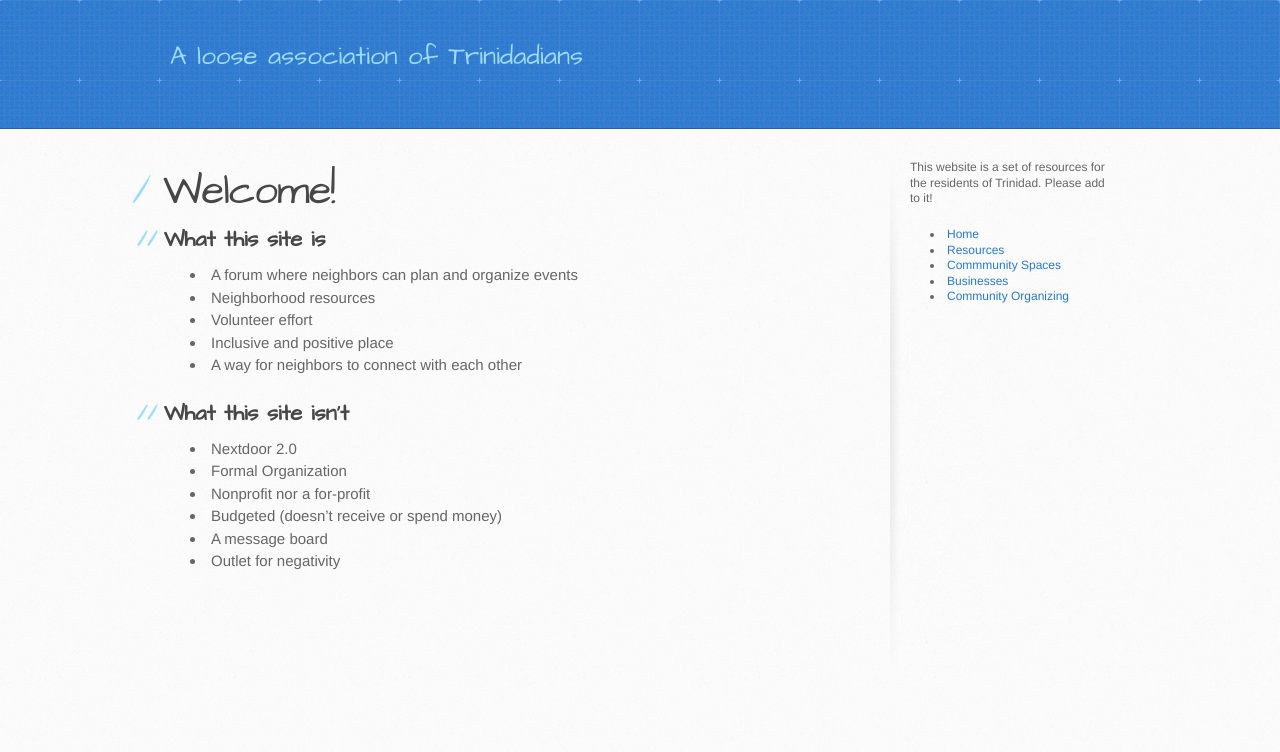
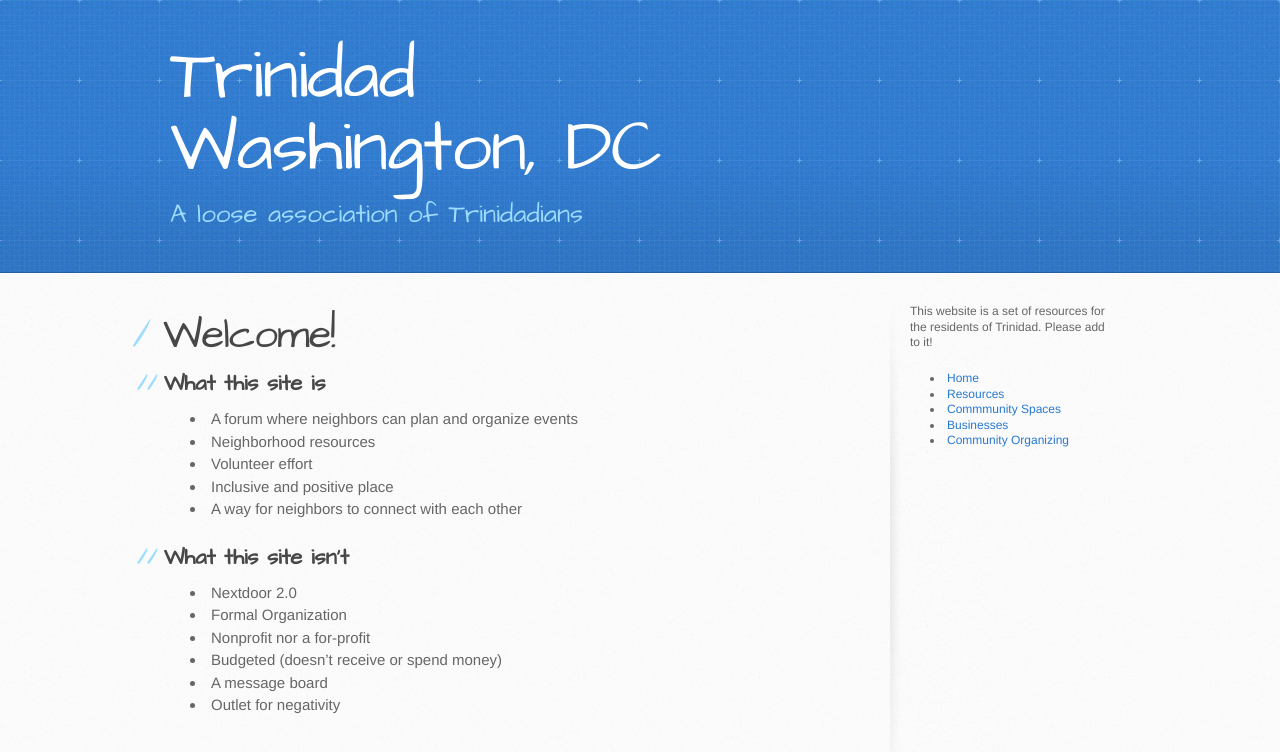
Before and after one commit to gbinal/tobago, a Jekyll site: the page built from index.md, in a window 1280 px wide. Shown: the top 752 px of the page. Built offline with Jekyll 4.4.1, drawn with Linux system fonts in a browser that asks for light colours.

Commit message:
fixing header

```diff
--- a/_includes/header.html
+++ b/_includes/header.html
@@ -19,7 +19,7 @@
   <body>
     <header>
       <div class="inner">
-        <h1><Trinidad  Washington, DC</h1>
+        <h1>Trinidad  Washington, DC</h1>
         <h2>A loose association of Trinidadians</h2>
       </div>
     </header>
```
